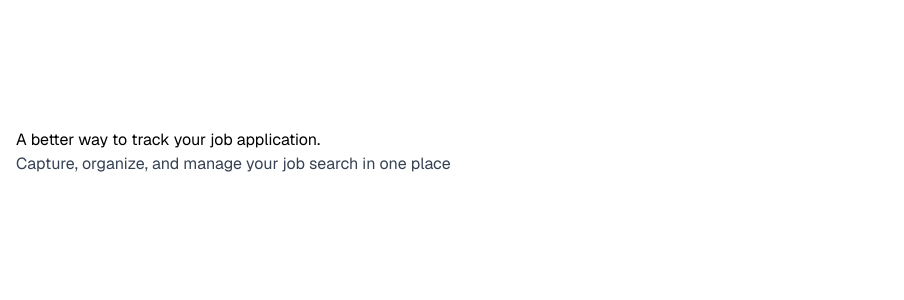
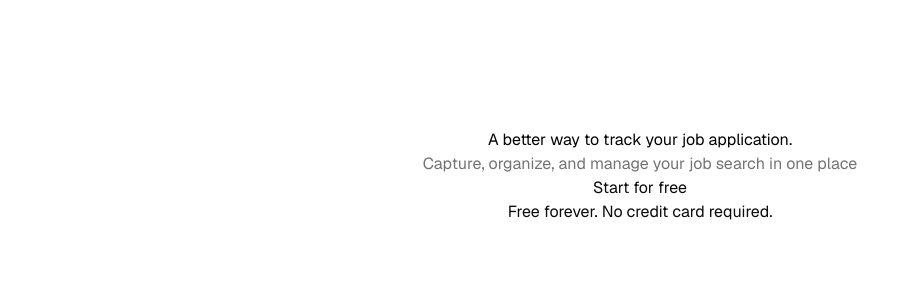
Before and after one commit to iroNomad/job-application-tracker, a Next.js app: page / in a window 1280 px wide. Shown: the top 300 px of the page, without its empty margins (0-904 px from the left). Built offline with nearby package versions, Linux system fonts and the light colour scheme.

Commit message:
refactor: enhance homepage layout and update text styles

```diff
--- a/app/page.tsx
+++ b/app/page.tsx
@@ -3,9 +3,13 @@ export default function Home() {
         <div className="flex min-h-screen flex-col bg-white">
              <main className="flex-1">
                  <section className="container mx-auto px-4 py-32">
-                     <div className="text-black">
-                         <h1>A better way to track your job application.</h1>
-                         <p className="text-gray-700">Capture, organize, and manage your job search in one place</p>
+                     <div className="mx-auto max-w-4xl text-center">
+                         <h1 className="text-black">A better way to track your job application.</h1>
+                         <p className="text-muted-foreground">Capture, organize, and manage your job search in one place</p>
+                         <div>
+                             <button>Start for free</button>
+                             <p>Free forever. No credit card required.</p>
+                         </div>
                      </div>
                  </section>
              </main>
```
